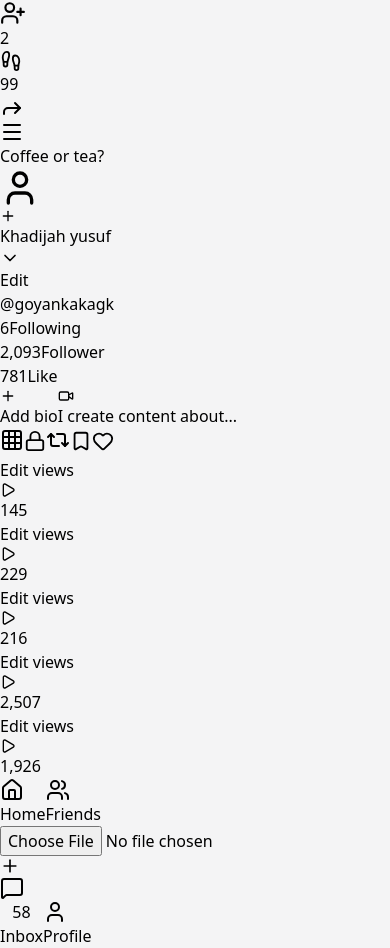
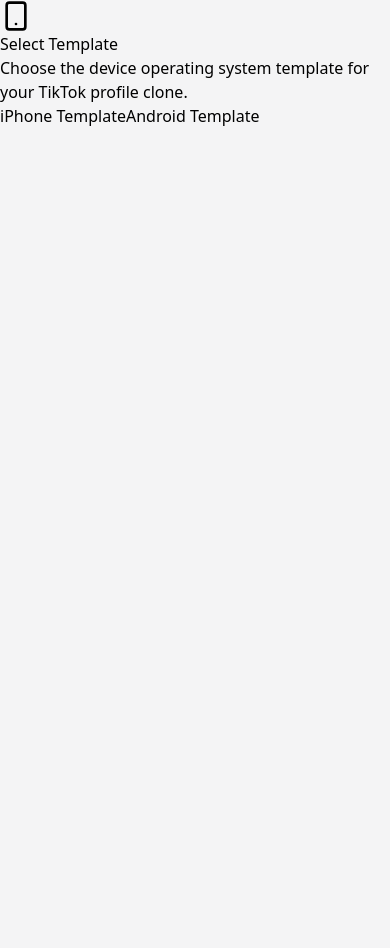
Before and after one commit to Afacehacker/tiktok-clone, a React (Vite) app: page / in a window 390 px wide. After the commit the page ends 844 px from the top, so only its background shows below. Built offline with nearby package versions, Linux system fonts and the light colour scheme.

Commit message:
Add iPhone and Android template selection and video rendering support

```diff
--- a/src/App.jsx
+++ b/src/App.jsx
@@ -17,10 +17,15 @@
   ChevronDown,
   Repeat2,
   Heart,
-  Video
+  Video,
+  Wifi,
+  Battery,
+  Signal,
+  Smartphone
 } from 'lucide-react';
 
 const App = () => {
+  const [deviceType, setDeviceType] = useState(null);
   const [activeTab, setActiveTab] = useState('videos');
   const [isEditOpen, setIsEditOpen] = useState(false);
   const [editingVideo, setEditingVideo] = useState(null);
@@ -39,11 +44,11 @@
   });
 
   const [videos, setVideos] = useState([
-    { id: 1, views: '145', url: null },
-    { id: 2, views: '229', url: null },
-    { id: 3, views: '216', url: null },
-    { id: 4, views: '2,507', url: null },
-    { id: 5, views: '1,926', url: null },
+    { id: 1, views: '145', url: null, type: 'image' },
+    { id: 2, views: '229', url: null, type: 'image' },
+    { id: 3, views: '216', url: null, type: 'image' },
+    { id: 4, views: '2,507', url: null, type: 'image' },
+    { id: 5, views: '1,926', url: null, type: 'image' },
   ]);
 
   const openEdit = () => {
@@ -64,12 +69,16 @@
 
   const handlePostUpload = (e) => {
     if (e.target.files && e.target.files[0]) {
+      const file = e.target.files[0];
       const newVideo = {
         id: Date.now(),
         views: '0',
-        url: URL.createObjectURL(e.target.files[0])
+        url: URL.createObjectURL(file),
+        type: file.type.startsWith('video/') ? 'video' : 'image'
       };
       setVideos([newVideo, ...videos]);
+      // Reset the input value so the same file can be uploaded again if needed
+      e.target.value = null;
     }
   };
 
@@ -78,11 +87,92 @@
     setEditingVideo(null);
   };
 
+  if (!deviceType) {
     return (
-    <div className="bg-zinc-100 min-h-screen text-black font-sans flex justify-center">
-      <div className="w-full max-w-[480px] bg-white min-h-screen relative shadow-lg pb-16">
+      <div className="bg-zinc-100 min-h-screen flex items-center justify-center p-4 font-sans">
+        <div className="bg-white p-8 rounded-2xl shadow-xl max-w-sm w-full text-center">
+          <div className="mx-auto w-16 h-16 bg-gray-100 rounded-full flex items-center justify-center mb-4">
+            <Smartphone size={32} className="text-gray-700" />
+          </div>
+          <h1 className="text-2xl font-bold mb-2">Select Template</h1>
+          <p className="text-gray-500 mb-8 text-sm">Choose the device operating system template for your TikTok profile clone.</p>
+          <div className="space-y-4">
+            <button
+              onClick={() => setDeviceType('iphone')}
+              className="w-full py-3.5 rounded-xl bg-black text-white font-semibold flex items-center justify-center gap-2 hover:bg-gray-800 transition-colors shadow-md"
+            >
+              iPhone Template
+            </button>
+            <button
+              onClick={() => setDeviceType('android')}
+              className="w-full py-3.5 rounded-xl bg-emerald-500 text-white font-semibold flex items-center justify-center gap-2 hover:bg-emerald-600 transition-colors shadow-md"
+            >
+              Android Template
+            </button>
+          </div>
+        </div>
+      </div>
+    );
+  }
+
+  return (
+    <div className="bg-zinc-100 min-h-screen text-black font-sans flex justify-center relative">
+      {/* Floating Change Template Button */}
+      <button
+        onClick={() => setDeviceType(null)}
+        className="fixed top-4 right-4 bg-white px-4 py-2 rounded-full shadow-md text-sm font-semibold text-gray-700 hover:bg-gray-50 transition-colors z-[200] border border-gray-200 hidden sm:block"
+      >
+        Change Template
+      </button>
+
+      <div className={`w-full max-w-[480px] bg-white min-h-screen relative shadow-lg pb-16 ${deviceType === 'iphone' ? 'sm:rounded-[40px] sm:my-4 sm:border-[8px] sm:border-black sm:min-h-[calc(100vh-2rem)] overflow-hidden' : ''}`}>
+
+        {/* Sticky Header Container */}
+        <div className="sticky top-0 z-50 bg-white">
+          {/* Status Bar */}
+          {deviceType === 'iphone' ? (
+            <div className="h-12 w-full flex items-center justify-between px-7 pt-2 text-black bg-white">
+              <span className="text-[15px] font-semibold tracking-tight">9:41</span>
+
+              {/* Dynamic Island Mock */}
+              <div className="absolute left-1/2 -translate-x-1/2 w-[120px] h-[30px] bg-black rounded-full top-1 hidden sm:block"></div>
+
+              <div className="flex items-center gap-1.5">
+                <Signal size={16} className="fill-black" />
+                <Wifi size={16} />
+                <Battery size={20} />
+              </div>
+            </div>
+          ) : (
+            <div className="h-8 w-full flex items-center justify-between px-3 text-black bg-white">
+              <div className="flex items-center gap-2">
+                <span className="text-[13px] font-medium tracking-tight mt-0.5">11:01</span>
+                <MessageSquare size={12} className="fill-gray-500 text-gray-500" />
+              </div>
+              <div className="flex items-center gap-1">
+                <span className="text-[10px] font-bold">4G</span>
+                <Signal size={14} className="fill-black" />
+                <span className="text-[11px] font-bold">66</span>
+                <Battery size={16} className="fill-black" />
+              </div>
+            </div>
+          )}
+
           {/* Top Navigation */}
-        <header className="sticky top-0 z-50 bg-white flex items-center justify-between px-4 py-3">
+          <header className="flex items-center justify-between px-4 py-2 border-b border-gray-100">
+            {deviceType === 'iphone' ? (
+              <>
+                <button className="p-1"><Menu size={24} className="stroke-[1.5]" /></button>
+                <div className="flex items-center gap-1">
+                  <span className="font-bold text-[17px]">{profile.name}</span>
+                  <ChevronDown size={18} className="stroke-[2]" />
+                </div>
+                <div className="flex items-center gap-3">
+                  <Footprints size={22} className="stroke-[1.5]" />
+                </div>
+              </>
+            ) : (
+              <>
                 <div className="flex items-center gap-4">
                   <div className="relative">
                     <UserPlus size={26} className="stroke-[1.5]" />
@@ -97,7 +187,10 @@
                   <Forward size={24} className="stroke-[1.5]" />
                   <Menu size={24} className="stroke-[1.5]" />
                 </div>
+              </>
+            )}
           </header>
+        </div>
 
         {/* Profile Info */}
         <div className="pt-2 px-4 flex flex-col items-center">
@@ -201,7 +294,11 @@
               onClick={() => setEditingVideo(video)}
             >
               {video.url ? (
+                video.type === 'video' ? (
+                  <video src={video.url} className="w-full h-full object-cover" autoPlay muted loop playsInline />
+                ) : (
                   <img src={video.url} className="w-full h-full object-cover" alt="post" />
+                )
               ) : (
                 <div className="w-full h-full bg-gray-300"></div>
               )}
@@ -217,7 +314,7 @@
         </div>
 
         {/* Bottom Navigation Bar */}
-        <nav className="absolute sm:fixed bottom-0 sm:left-1/2 sm:-translate-x-1/2 left-0 right-0 w-full sm:max-w-[480px] bg-white border-t border-gray-200 flex justify-between items-center px-4 py-2 pb-safe z-50">
+        <nav className={`absolute sm:fixed bottom-0 sm:left-1/2 sm:-translate-x-1/2 left-0 right-0 w-full sm:max-w-[480px] bg-white border-t border-gray-200 flex justify-between items-center px-4 py-2 pb-safe z-50 ${deviceType === 'iphone' ? 'sm:rounded-b-[32px] pb-6' : ''}`}>
           <button className="flex flex-col items-center gap-1 text-gray-400">
             <Home size={24} className="stroke-[1.5]" />
             <span className="text-[10px] font-medium">Home</span>
```
Lines whose indentation alone changed are shown as unchanged.
